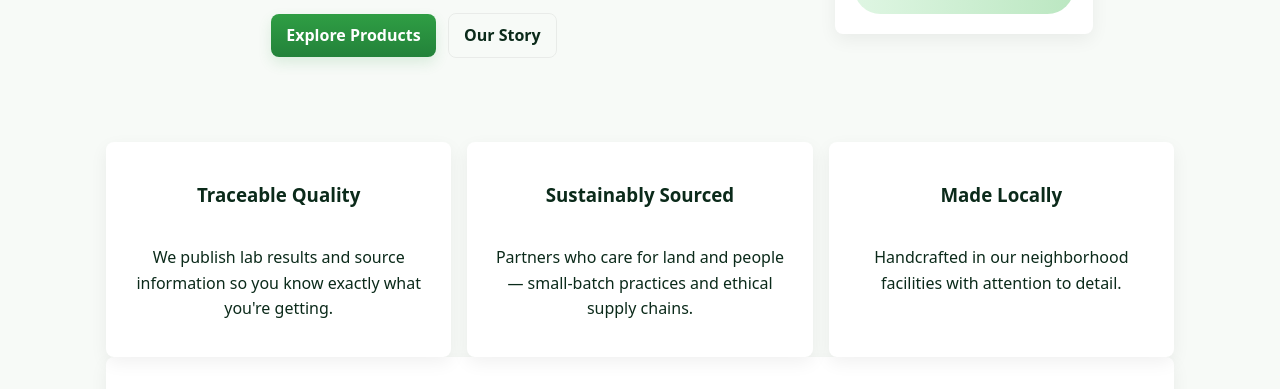
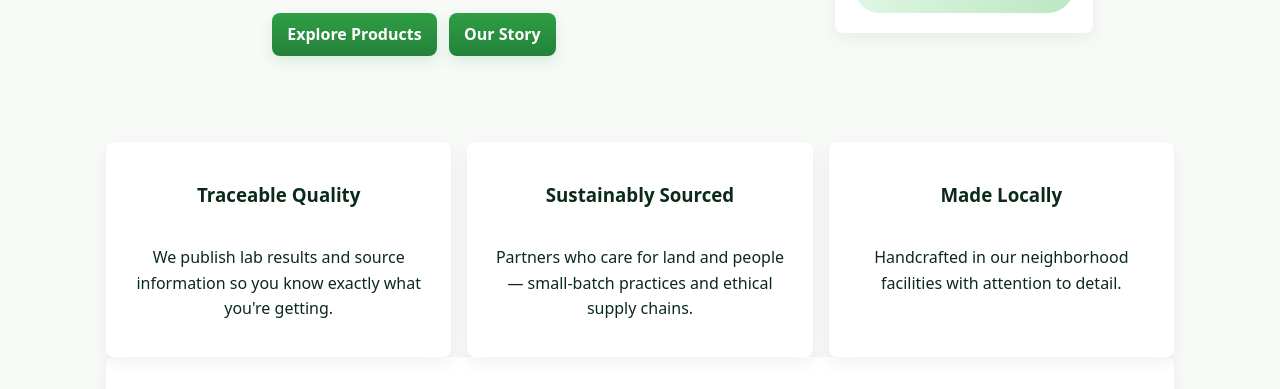
Before and after one commit to ProgrebnyakB/cannabis-website, a website: page index.html in a window 1280 px wide. Shown: the part 376-765 px from the top of the page. Drawn offline with Linux system fonts and the light colour scheme.

Commit message:
UI: make 'Our Story' CTA match 'Explore Products' primary style

```diff
--- a/index.html
+++ b/index.html
@@ -46,7 +46,7 @@
               <p class="lead">Small-batch hemp products made with care. We focus on transparency, third-party testing, and sustainable sourcing so you can feel confident about what you use.</p>
               <div class="hero-cta">
                 <a class="btn btn-primary" href="products.html">Explore Products</a>
-                <a class="btn btn-ghost" href="about.html">Our Story</a>
+                <a class="btn btn-primary" href="about.html">Our Story</a>
               </div>
             </div>
             <div class="hero-visual card" aria-hidden="true">
```
